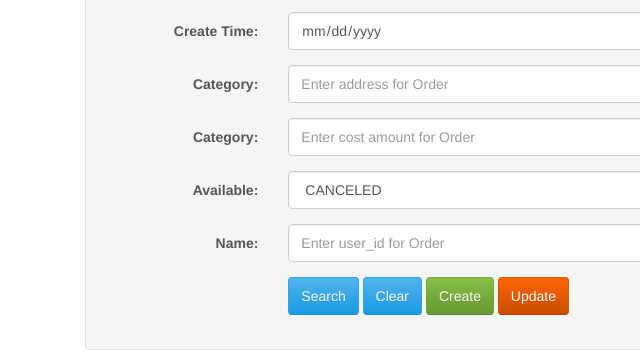
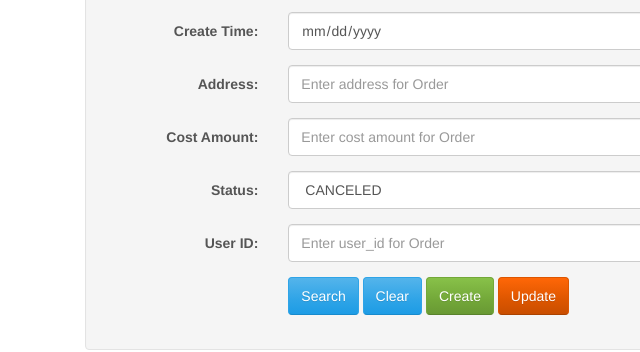
Before and after one commit to MAOQIZHANG/orders, a plain HTML site: page service/static/index.html in a window 1280 px wide. Shown: the part 406-758 px from the top of the page, 0-640 px from the left. Drawn offline with Linux system fonts and the light colour scheme; files that its build step writes are made by us from their sources; files whose address does not match are found by name.

Commit message:
Build features success: create an order

```diff
--- a/service/static/index.html
+++ b/service/static/index.html
@@ -67,7 +67,7 @@
 
             <!-- ADDRESS -->
             <div class="form-group">
-              <label class="control-label col-sm-2" for="order_address">Category:</label>
+              <label class="control-label col-sm-2" for="order_address">Address:</label>
               <div class="col-sm-10">
                 <input type="text" class="form-control" id="order_address" placeholder="Enter address for Order">
               </div>
@@ -75,7 +75,7 @@
 
             <!-- COST AMOUNT -->
             <div class="form-group">
-                <label class="control-label col-sm-2" for="order_cost_amount">Category:</label>
+                <label class="control-label col-sm-2" for="order_cost_amount">Cost Amount:</label>
                 <div class="col-sm-10">
                   <input type="text" class="form-control" id="order_cost_amount" placeholder="Enter cost amount for Order">
                 </div>
@@ -83,7 +83,7 @@
 
             <!-- STATUS -->
             <div class="form-group">
-              <label class="control-label col-sm-2" for="order_status">Available:</label>
+              <label class="control-label col-sm-2" for="order_status">Status:</label>
               <div class="col-sm-10">
                 <select class="form-control" id="order_status">
                   <option value="NEW" selected>NEW</option>
@@ -98,7 +98,7 @@
 
             <!-- USER ID -->
             <div class="form-group">
-                <label class="control-label col-sm-2" for="order_user_id">Name:</label>
+                <label class="control-label col-sm-2" for="order_user_id">User ID:</label>
                 <div class="col-sm-10">
                   <input type="text" class="form-control" id="order_user_id" placeholder="Enter user_id for Order">
                 </div>
```
Also changed, not shown: 3 other files.
